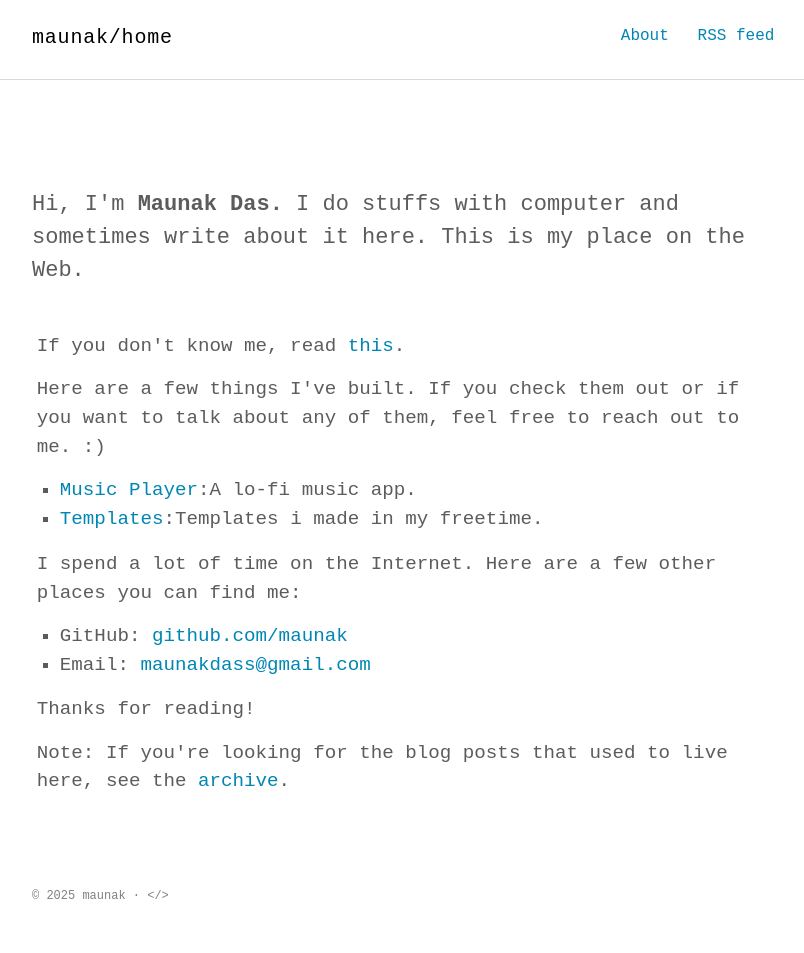
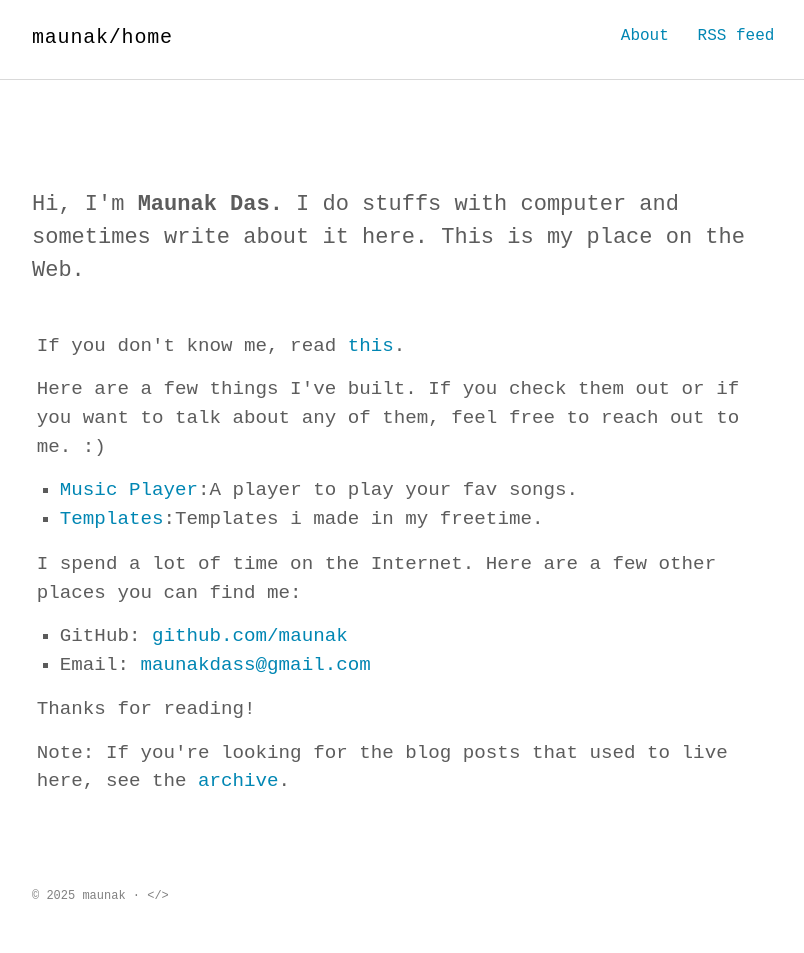
Before and after one commit to maunak/maunak.github.io, a Jekyll site: the page built from index.html, in a window 1280 px wide. Shown: the whole page, without its empty margins (232-1036 px from the left). Built offline with Jekyll 4.4.1, drawn with Linux system fonts in a browser that asks for light colours; some web fonts are replaced.

Commit message:
Update index.html

```diff
--- a/index.html
+++ b/index.html
@@ -16,7 +16,7 @@
     Here are a few things I've built. If you check them out or if you want to talk about any of them, feel free to reach out to me. :)
   </p>
   <ul>
-    <li><a href="https://maunak.github.io/music-player/">Music Player</a>:A lo-fi music app.</li>
+    <li><a href="https://maunak.github.io/spott/">Music Player</a>:A player to play your fav songs.</li>
 
     <li><a href="https://maunak.github.io/frontend-templates/">Templates</a>:Templates i made in my freetime.</li>
 
```
